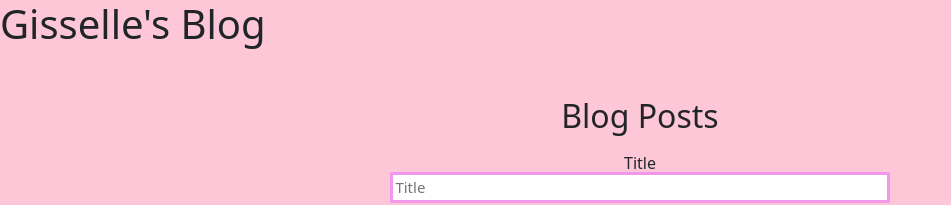
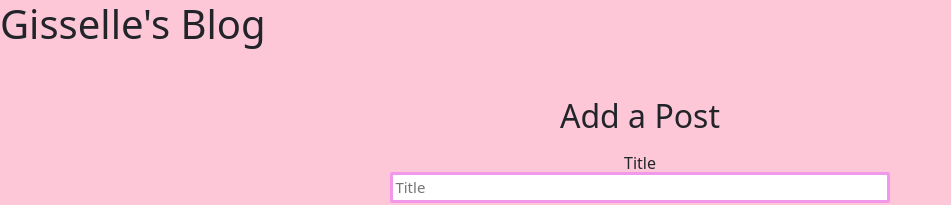
Before and after one commit to ggar46/blog, a React (Vite) app in the folder client/: page / in a window 1280 px wide. Shown: the top 205 px of the page, without its empty margins (0-951 px from the left). Built offline with nearby package versions, Linux system fonts and the light colour scheme; no server answers.

Commit message:
Remove unnecessary comments

```diff
--- a/client/src/components/ListBlog.jsx
+++ b/client/src/components/ListBlog.jsx
@@ -34,9 +34,8 @@ const ListStudents = () => {
 
     return (
         <div className="mybody">
-
         <div className="list-students">
-        <h2> Blog Posts </h2>
+        <h2> Add a Post </h2>
         <MyForm onSaveBlogPost={onSaveBlogPost}/>
             <ul>
                 {blogPostsFromDB.map((blogPost) => {
--- a/client/src/routes/Home.jsx
+++ b/client/src/routes/Home.jsx
@@ -2,10 +2,7 @@ import ListBlog from "../components/ListBlog";
 const Home = ({setBlogData}) => {
     return (
         <div>
-            {/* remove inside tag and up there in () */}
-         <ListBlog
-        //  blog={blogdata} setBlogData={setBlogData}
-         />
+         <ListBlog />
         </div>
     )};
     export default Home;
```
